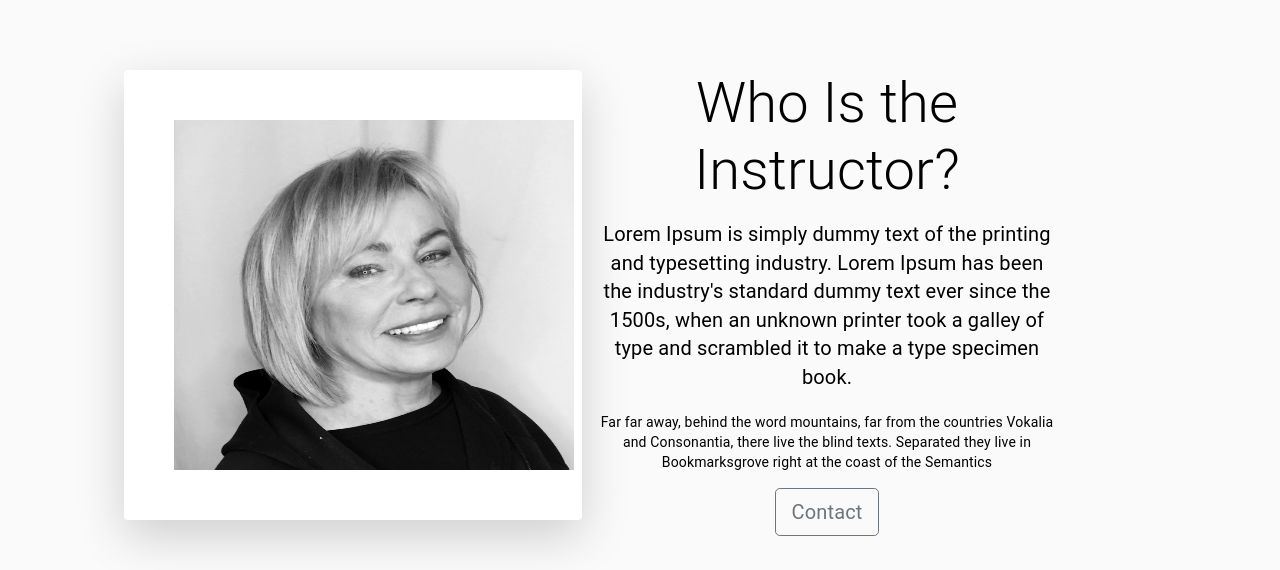
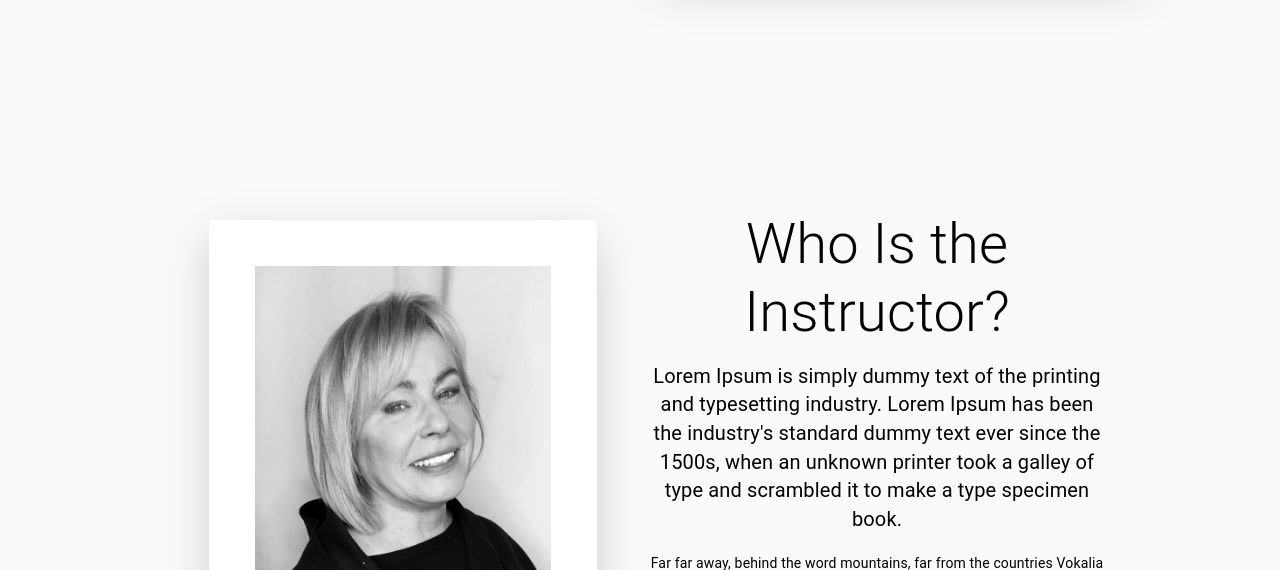
Before and after one commit to pelagicBKK/pilates-site, a React (Create React App) app: page / in a window 1280 px wide. Shown: the part 2225-2795 px from the top of the page. Built offline with nearby package versions, Linux system fonts and the light colour scheme.

Commit message:
update mom who is

```diff
--- a/src/components/SiteNav.jsx
+++ b/src/components/SiteNav.jsx
@@ -10,7 +10,8 @@ class SiteNav extends React.Component {
   render() {
     return (
       <header className="p-3 text-white"
-      style={{backgroundColor:"#e5e4e5", alignItems: "center", display: "flex", height:100}}>
+      // bg;#e5e4e5
+      style={{backgroundColor:"#fdfdfd", alignItems: "center", display: "flex", height:100}}>
         <div className="container" >
 
           <div className="d-flex flex-wrap align-items-center justify-content-center justify-content-lg-start" >
--- a/src/components/home/SectionOne.jsx
+++ b/src/components/home/SectionOne.jsx
@@ -1,5 +1,5 @@
 import React, { Fragment } from "react";
-import firstImg from "../../images/stock-photos/woman-pilates-trainer.jpg";
+import firstImg from "../../images/mom/momPilatesReformer-1.jpg";
 import secondImg from "../../images/stock-photos/woman-doing-pilates-two.jpg";
 import SectionThree from "./SectionThree";
 
@@ -19,11 +19,12 @@ export default function SectionOne() {
 
 
               <Grid item xs={12} lg={6} className="d-flex align-items-center">
-                <Card className="p-3 shadow-lg p-3 mb-5 bg-white rounded">
+                <Card className="p-3 shadow-lg p-3 mb-5 bg-white rounded"  >
                   <img
                     style={{
                       border: "70px",
                       padding: "30px",
+
                     }}
                     alt="..."
                     className="img-fluid"
--- a/src/components/home/SectionThree.jsx
+++ b/src/components/home/SectionThree.jsx
@@ -16,16 +16,20 @@ import stock2 from "../../images/avatars/mom-profile.jpg";
   export default function SectionThree(props) {
   return (
     <Fragment>
-      <div className="feature-box py-3 py-xl-5 " style={{  marginLeft:"100px", marginRight:"200px"}}>
-        <Container className="py-3 d-flex flex-wrap align-items-center "style={{ height:"350", marginLeft:"auto", marginRight:"auto"}}>
-          <div className="py-0 py-xl-5" >
+      {/* <div className="feature-box py-3 py-xl-5 " style={{  marginLeft:"100px", marginRight:"200px"}}>  */}
+        <Container className="py-3 d-flex flex-wrap align-items-center "style={{  marginLeft:"", marginRight:""}}>
+        <div style={{ marginRight:"150px", marginLeft:"150px",  }}>
+        {/* paddingRight:"30px", paddingLeft:"30px" */}
+          {/* <div className="py-0 py-xl-5" > */}
+
+
             <Grid container spacing={2}>
 
 
 
 
               <Grid item xs={12} lg={6} className="d-flex align-items-center">
-                <Card className=" shadow-lg   bg-white rounded"
+                <Card className="p-3 shadow-lg p-3 mb-5 bg-white rounded" style={{margin:35, paddingRight:15}}
                 >
 
                   {/* <img
@@ -40,10 +44,15 @@ import stock2 from "../../images/avatars/mom-profile.jpg";
 
                     <img
                       src={stock2}
-                      className=""
-                       style={{ border: "70px", width:500, height:450,
-                       padding: "50px",}}
-                      alt="..."
+                      className="img-fluid"
+                      style={{
+                        border: "70px",
+                        padding: "30px",
+                        width:"100%",
+                        height:"100%"
+                      }}
+                       alt="..."
+
                     />
                     {/* <div class="middle"></div> */}
 
@@ -87,13 +96,16 @@ import stock2 from "../../images/avatars/mom-profile.jpg";
               </Grid>
 
             </Grid>
-          </div>
 
 
+          {/* </div> */}
+
+
+        </div>
         </Container>
 
 
-     </div>
+
     </Fragment>
   );
         }
--- a/src/components/home/TopList.jsx
+++ b/src/components/home/TopList.jsx
@@ -55,7 +55,7 @@ export default function LivePreviewExample() {
                     <div className="d-flex align-items-center w-100">
 
                       <div className="mr-3 "style={{paddingRight:25}}>
-                      <Card className="card-box  mb-4 " style={{width:50, height:50, backgroundColor:"#f5f5f5"}}>
+                      <Card className="card-box  mb-4 rounded " style={{width:50, height:50, backgroundColor:"#f5f5f5"}}>
                         <div className="bg-neutral-dark text-primary text-center font-size-xl d-60 rounded-sm">
                           <FontAwesomeIcon style={{marginTop:20,width:20, height:20, color:"#98d2f9"}} icon={['far', 'heart']} />
                         </div>
```
Also changed, not shown: src/images/mom/mom-profile-2.jpg (added), src/images/mom/momPilatesReformer-1.jpg (added).
